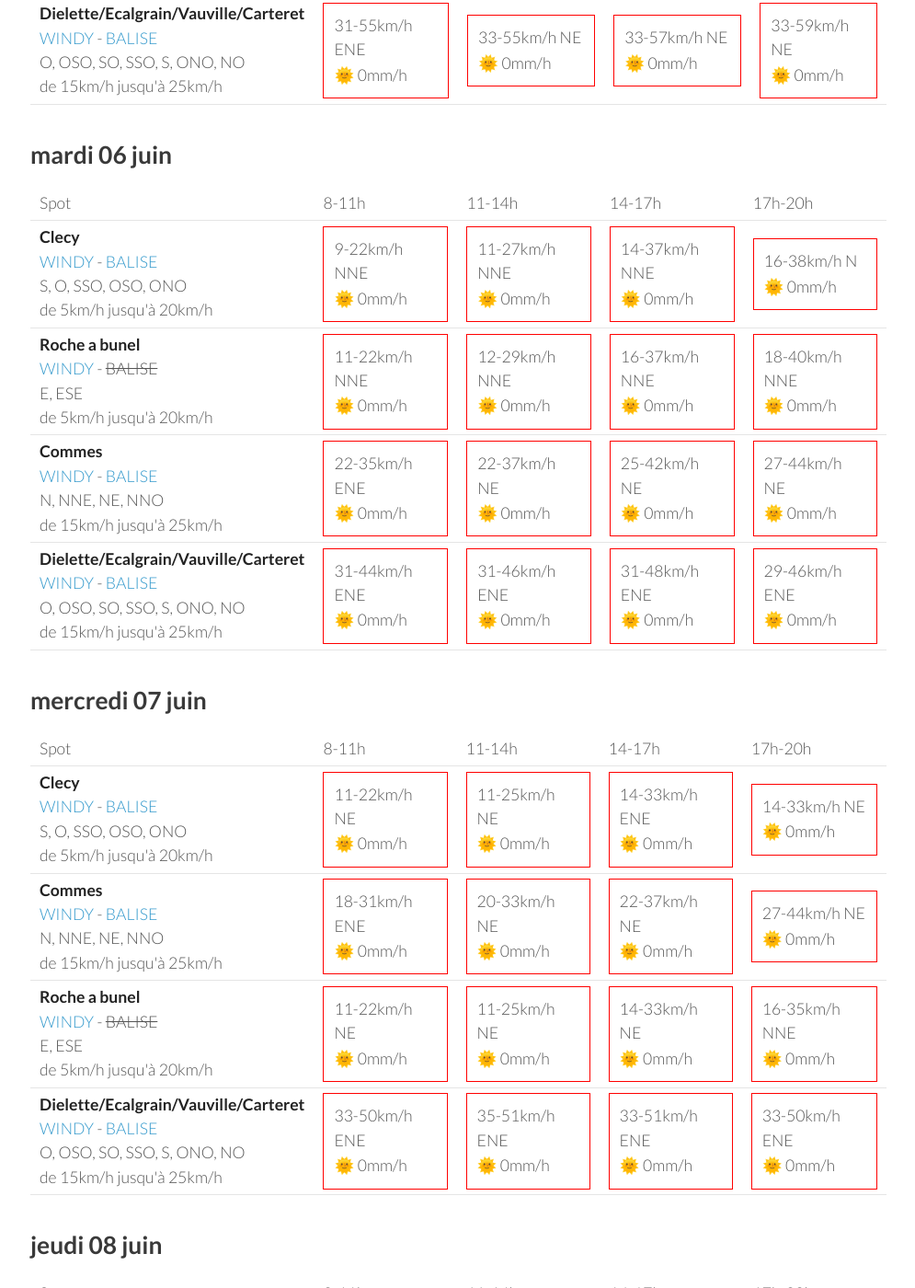
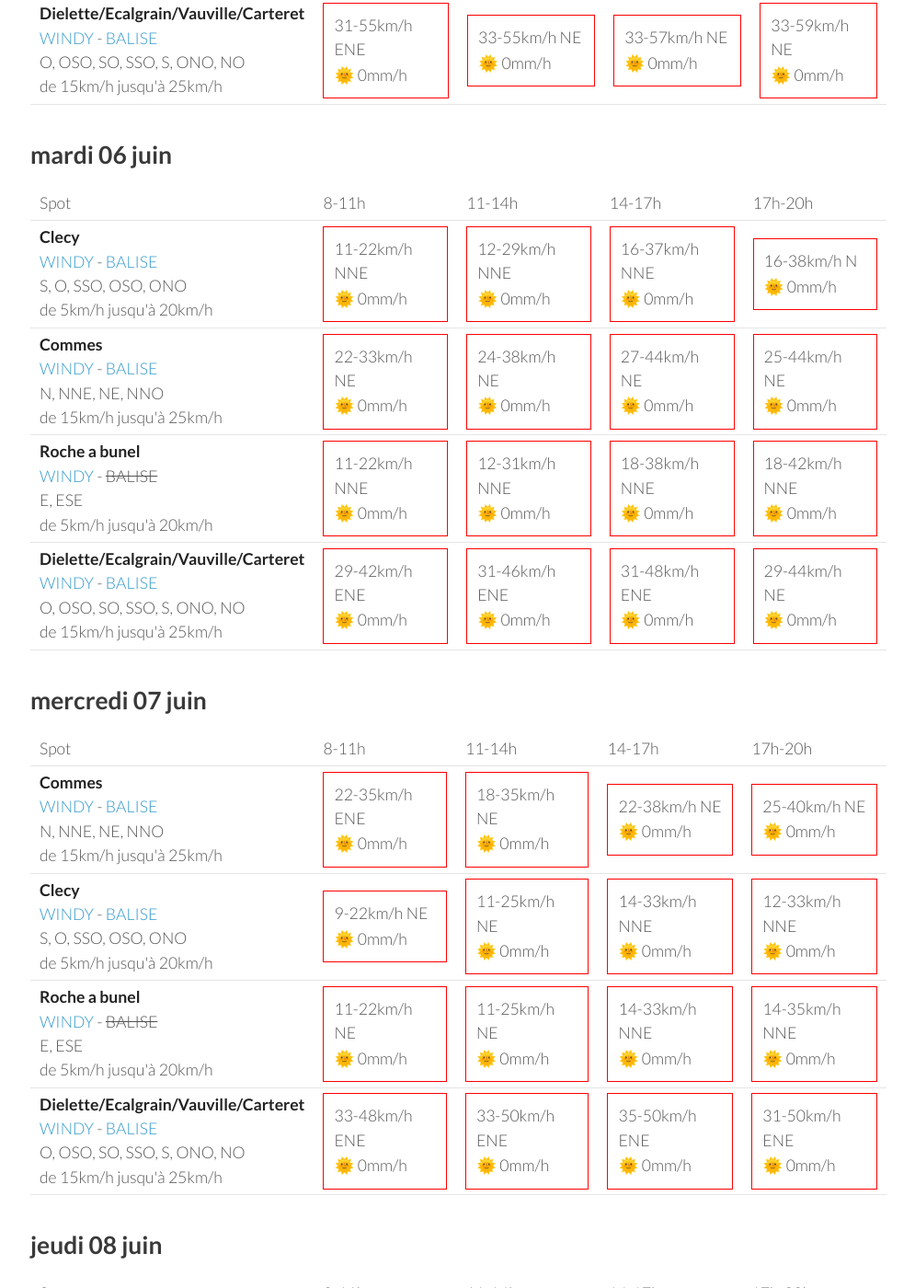
Before and after one commit to parapente-dans-le-nord/parapente-dans-le-nord.github.io, a Jekyll site: the page built from normandie.markdown, in a window 1280 px wide and 1400 px high, scrolled down 1312 px. Shown: the whole window at 92% size, without its empty margins (25-1020 px from the left). Built offline with Jekyll 4.4.1, drawn with Linux system fonts in a browser that asks for light colours; some of the changed text lies outside the part shown.

Commit message:
update index.markdown

```diff
--- a/normandie.markdown
+++ b/normandie.markdown
@@ -136,10 +136,20 @@ page mise à jour le dimanche 04 juin 06:46
 <tr>
         <td><strong>Clecy</strong><br><a href="https://windy.com/48.929/-0.470?48.516,-0.470,8">WINDY</a> - <span class=""><a href="http://www.balisemeteo.com/balise.php?idBalise=122">BALISE</a> </span><br> <span class="vent-favorable">S, O, SSO, OSO, ONO</span><br><span class="force-vent">de 5km/h jusqu'à 20km/h</span> </td>
 
-            <td><div class="not-flyable"><p>9-22km/h NNE</p><p>🌞 0mm/h</p></div></td>
-            <td><div class="not-flyable"><p>11-27km/h NNE</p><p>🌞 0mm/h</p></div></td>
-            <td><div class="not-flyable"><p>14-37km/h NNE</p><p>🌞 0mm/h</p></div></td>
+            <td><div class="not-flyable"><p>11-22km/h NNE</p><p>🌞 0mm/h</p></div></td>
+            <td><div class="not-flyable"><p>12-29km/h NNE</p><p>🌞 0mm/h</p></div></td>
+            <td><div class="not-flyable"><p>16-37km/h NNE</p><p>🌞 0mm/h</p></div></td>
             <td><div class="not-flyable"><p>16-38km/h N</p><p>🌞 0mm/h</p></div></td>
+
+
+    </tr>
+<tr>
+        <td><strong>Commes</strong><br><a href="https://windy.com/49.346/-0.726?48.936,-0.726,8">WINDY</a> - <span class=""><a href="http://www.balisemeteo.com/balise.php?idBalise=158">BALISE</a> </span><br> <span class="vent-favorable">N, NNE, NE, NNO</span><br><span class="force-vent">de 15km/h jusqu'à 25km/h</span> </td>
+
+            <td><div class="not-flyable"><p>22-33km/h NE</p><p>🌞 0mm/h</p></div></td>
+            <td><div class="not-flyable"><p>24-38km/h NE</p><p>🌞 0mm/h</p></div></td>
+            <td><div class="not-flyable"><p>27-44km/h NE</p><p>🌞 0mm/h</p></div></td>
+            <td><div class="not-flyable"><p>25-44km/h NE</p><p>🌞 0mm/h</p></div></td>
 
 
     </tr>
@@ -147,29 +157,19 @@ page mise à jour le dimanche 04 juin 06:46
         <td><strong>Roche a bunel</strong><br><a href="https://windy.com/48.993/-0.499?48.580,-0.499,8">WINDY</a> - <span class="no-balise"> BALISE </span><br> <span class="vent-favorable">E, ESE</span><br><span class="force-vent">de 5km/h jusqu'à 20km/h</span> </td>
 
             <td><div class="not-flyable"><p>11-22km/h NNE</p><p>🌞 0mm/h</p></div></td>
-            <td><div class="not-flyable"><p>12-29km/h NNE</p><p>🌞 0mm/h</p></div></td>
-            <td><div class="not-flyable"><p>16-37km/h NNE</p><p>🌞 0mm/h</p></div></td>
-            <td><div class="not-flyable"><p>18-40km/h NNE</p><p>🌞 0mm/h</p></div></td>
-
-
-    </tr>
-<tr>
-        <td><strong>Commes</strong><br><a href="https://windy.com/49.346/-0.726?48.936,-0.726,8">WINDY</a> - <span class=""><a href="http://www.balisemeteo.com/balise.php?idBalise=158">BALISE</a> </span><br> <span class="vent-favorable">N, NNE, NE, NNO</span><br><span class="force-vent">de 15km/h jusqu'à 25km/h</span> </td>
-
-            <td><div class="not-flyable"><p>22-35km/h ENE</p><p>🌞 0mm/h</p></div></td>
-            <td><div class="not-flyable"><p>22-37km/h NE</p><p>🌞 0mm/h</p></div></td>
-            <td><div class="not-flyable"><p>25-42km/h NE</p><p>🌞 0mm/h</p></div></td>
-            <td><div class="not-flyable"><p>27-44km/h NE</p><p>🌞 0mm/h</p></div></td>
+            <td><div class="not-flyable"><p>12-31km/h NNE</p><p>🌞 0mm/h</p></div></td>
+            <td><div class="not-flyable"><p>18-38km/h NNE</p><p>🌞 0mm/h</p></div></td>
+            <td><div class="not-flyable"><p>18-42km/h NNE</p><p>🌞 0mm/h</p></div></td>
 
 
     </tr>
 <tr>
         <td><strong>Dielette/Ecalgrain/Vauville/Carteret</strong><br><a href="https://windy.com/49.650/-1.856?49.243,-1.856,8">WINDY</a> - <span class=""><a href="http://www.balisemeteo.com/balise.php?idBalise=81">BALISE</a> </span><br> <span class="vent-favorable">O, OSO, SO, SSO, S, ONO, NO</span><br><span class="force-vent">de 15km/h jusqu'à 25km/h</span> </td>
 
-            <td><div class="not-flyable"><p>31-44km/h ENE</p><p>🌞 0mm/h</p></div></td>
+            <td><div class="not-flyable"><p>29-42km/h ENE</p><p>🌞 0mm/h</p></div></td>
             <td><div class="not-flyable"><p>31-46km/h ENE</p><p>🌞 0mm/h</p></div></td>
             <td><div class="not-flyable"><p>31-48km/h ENE</p><p>🌞 0mm/h</p></div></td>
-            <td><div class="not-flyable"><p>29-46km/h ENE</p><p>🌞 0mm/h</p></div></td>
+            <td><div class="not-flyable"><p>29-44km/h NE</p><p>🌞 0mm/h</p></div></td>
 
 
     </tr>
@@ -190,22 +190,22 @@ page mise à jour le dimanche 04 juin 06:46
       <td>17h-20h</td>
     </tr>
 <tr>
-        <td><strong>Clecy</strong><br><a href="https://windy.com/48.929/-0.470?48.516,-0.470,8">WINDY</a> - <span class=""><a href="http://www.balisemeteo.com/balise.php?idBalise=122">BALISE</a> </span><br> <span class="vent-favorable">S, O, SSO, OSO, ONO</span><br><span class="force-vent">de 5km/h jusqu'à 20km/h</span> </td>
+        <td><strong>Commes</strong><br><a href="https://windy.com/49.346/-0.726?48.936,-0.726,8">WINDY</a> - <span class=""><a href="http://www.balisemeteo.com/balise.php?idBalise=158">BALISE</a> </span><br> <span class="vent-favorable">N, NNE, NE, NNO</span><br><span class="force-vent">de 15km/h jusqu'à 25km/h</span> </td>
 
-            <td><div class="not-flyable"><p>11-22km/h NE</p><p>🌞 0mm/h</p></div></td>
-            <td><div class="not-flyable"><p>11-25km/h NE</p><p>🌞 0mm/h</p></div></td>
-            <td><div class="not-flyable"><p>14-33km/h ENE</p><p>🌞 0mm/h</p></div></td>
-            <td><div class="not-flyable"><p>14-33km/h NE</p><p>🌞 0mm/h</p></div></td>
+            <td><div class="not-flyable"><p>22-35km/h ENE</p><p>🌞 0mm/h</p></div></td>
+            <td><div class="not-flyable"><p>18-35km/h NE</p><p>🌞 0mm/h</p></div></td>
+            <td><div class="not-flyable"><p>22-38km/h NE</p><p>🌞 0mm/h</p></div></td>
+            <td><div class="not-flyable"><p>25-40km/h NE</p><p>🌞 0mm/h</p></div></td>
 
 
     </tr>
 <tr>
-        <td><strong>Commes</strong><br><a href="https://windy.com/49.346/-0.726?48.936,-0.726,8">WINDY</a> - <span class=""><a href="http://www.balisemeteo.com/balise.php?idBalise=158">BALISE</a> </span><br> <span class="vent-favorable">N, NNE, NE, NNO</span><br><span class="force-vent">de 15km/h jusqu'à 25km/h</span> </td>
+        <td><strong>Clecy</strong><br><a href="https://windy.com/48.929/-0.470?48.516,-0.470,8">WINDY</a> - <span class=""><a href="http://www.balisemeteo.com/balise.php?idBalise=122">BALISE</a> </span><br> <span class="vent-favorable">S, O, SSO, OSO, ONO</span><br><span class="force-vent">de 5km/h jusqu'à 20km/h</span> </td>
 
-            <td><div class="not-flyable"><p>18-31km/h ENE</p><p>🌞 0mm/h</p></div></td>
-            <td><div class="not-flyable"><p>20-33km/h NE</p><p>🌞 0mm/h</p></div></td>
-            <td><div class="not-flyable"><p>22-37km/h NE</p><p>🌞 0mm/h</p></div></td>
-            <td><div class="not-flyable"><p>27-44km/h NE</p><p>🌞 0mm/h</p></div></td>
+            <td><div class="not-flyable"><p>9-22km/h NE</p><p>🌞 0mm/h</p></div></td>
+            <td><div class="not-flyable"><p>11-25km/h NE</p><p>🌞 0mm/h</p></div></td>
+            <td><div class="not-flyable"><p>14-33km/h NNE</p><p>🌞 0mm/h</p></div></td>
+            <td><div class="not-flyable"><p>12-33km/h NNE</p><p>🌞 0mm/h</p></div></td>
 
 
     </tr>
@@ -214,18 +214,18 @@ page mise à jour le dimanche 04 juin 06:46
 
             <td><div class="not-flyable"><p>11-22km/h NE</p><p>🌞 0mm/h</p></div></td>
             <td><div class="not-flyable"><p>11-25km/h NE</p><p>🌞 0mm/h</p></div></td>
-            <td><div class="not-flyable"><p>14-33km/h NE</p><p>🌞 0mm/h</p></div></td>
-            <td><div class="not-flyable"><p>16-35km/h NNE</p><p>🌞 0mm/h</p></div></td>
+            <td><div class="not-flyable"><p>14-33km/h NNE</p><p>🌞 0mm/h</p></div></td>
+            <td><div class="not-flyable"><p>14-35km/h NNE</p><p>🌞 0mm/h</p></div></td>
 
 
     </tr>
 <tr>
         <td><strong>Dielette/Ecalgrain/Vauville/Carteret</strong><br><a href="https://windy.com/49.650/-1.856?49.243,-1.856,8">WINDY</a> - <span class=""><a href="http://www.balisemeteo.com/balise.php?idBalise=81">BALISE</a> </span><br> <span class="vent-favorable">O, OSO, SO, SSO, S, ONO, NO</span><br><span class="force-vent">de 15km/h jusqu'à 25km/h</span> </td>
 
+            <td><div class="not-flyable"><p>33-48km/h ENE</p><p>🌞 0mm/h</p></div></td>
             <td><div class="not-flyable"><p>33-50km/h ENE</p><p>🌞 0mm/h</p></div></td>
-            <td><div class="not-flyable"><p>35-51km/h ENE</p><p>🌞 0mm/h</p></div></td>
-            <td><div class="not-flyable"><p>33-51km/h ENE</p><p>🌞 0mm/h</p></div></td>
-            <td><div class="not-flyable"><p>33-50km/h ENE</p><p>🌞 0mm/h</p></div></td>
+            <td><div class="not-flyable"><p>35-50km/h ENE</p><p>🌞 0mm/h</p></div></td>
+            <td><div class="not-flyable"><p>31-50km/h ENE</p><p>🌞 0mm/h</p></div></td>
 
 
     </tr>
@@ -248,40 +248,40 @@ page mise à jour le dimanche 04 juin 06:46
 <tr>
         <td><strong>Roche a bunel</strong><br><a href="https://windy.com/48.993/-0.499?48.580,-0.499,8">WINDY</a> - <span class="no-balise"> BALISE </span><br> <span class="vent-favorable">E, ESE</span><br><span class="force-vent">de 5km/h jusqu'à 20km/h</span> </td>
 
-            <td><div class="not-flyable"><p>11-25km/h ENE</p><p>🌞 0mm/h</p></div></td>
-            <td><div class="not-flyable"><p>14-33km/h ENE</p><p>🌞 0mm/h</p></div></td>
-            <td><div class="not-flyable"><p>16-38km/h ENE</p><p>🌞 0mm/h</p></div></td>
-            <td><div class="not-flyable"><p>16-37km/h NE</p><p>🌞 0mm/h</p></div></td>
+            <td><div class="not-flyable"><p>11-24km/h NE</p><p>🌞 0mm/h</p></div></td>
+            <td><div class="not-flyable"><p>11-27km/h ENE</p><p>🌞 0mm/h</p></div></td>
+            <td><div class="not-flyable"><p>16-35km/h ENE</p><p>🌞 0mm/h</p></div></td>
+            <td><div class="not-flyable"><p>18-38km/h NNE</p><p>🌞 0mm/h</p></div></td>
 
 
     </tr>
 <tr>
         <td><strong>Clecy</strong><br><a href="https://windy.com/48.929/-0.470?48.516,-0.470,8">WINDY</a> - <span class=""><a href="http://www.balisemeteo.com/balise.php?idBalise=122">BALISE</a> </span><br> <span class="vent-favorable">S, O, SSO, OSO, ONO</span><br><span class="force-vent">de 5km/h jusqu'à 20km/h</span> </td>
 
-            <td><div class="not-flyable"><p>11-24km/h ENE</p><p>🌞 0mm/h</p></div></td>
-            <td><div class="not-flyable"><p>14-31km/h ENE</p><p>🌞 0mm/h</p></div></td>
-            <td><div class="not-flyable"><p>16-37km/h ENE</p><p>🌞 0mm/h</p></div></td>
+            <td><div class="not-flyable"><p>11-22km/h NE</p><p>🌞 0mm/h</p></div></td>
+            <td><div class="not-flyable"><p>11-27km/h ENE</p><p>🌞 0mm/h</p></div></td>
             <td><div class="not-flyable"><p>14-35km/h ENE</p><p>🌞 0mm/h</p></div></td>
+            <td><div class="not-flyable"><p>14-35km/h NE</p><p>🌞 0mm/h</p></div></td>
 
 
     </tr>
 <tr>
         <td><strong>Commes</strong><br><a href="https://windy.com/49.346/-0.726?48.936,-0.726,8">WINDY</a> - <span class=""><a href="http://www.balisemeteo.com/balise.php?idBalise=158">BALISE</a> </span><br> <span class="vent-favorable">N, NNE, NE, NNO</span><br><span class="force-vent">de 15km/h jusqu'à 25km/h</span> </td>
 
-            <td><div class="not-flyable"><p>20-31km/h ENE</p><p>🌞 0mm/h</p></div></td>
-            <td><div class="not-flyable"><p>22-37km/h ENE</p><p>🌞 0mm/h</p></div></td>
-            <td><div class="not-flyable"><p>25-42km/h NE</p><p>🌞 0mm/h</p></div></td>
-            <td><div class="not-flyable"><p>29-48km/h NE</p><p>🌞 0mm/h</p></div></td>
+            <td><div class="not-flyable"><p>22-35km/h ENE</p><p>🌞 0mm/h</p></div></td>
+            <td><div class="not-flyable"><p>20-37km/h ENE</p><p>🌞 0mm/h</p></div></td>
+            <td><div class="not-flyable"><p>24-40km/h NE</p><p>🌞 0mm/h</p></div></td>
+            <td><div class="not-flyable"><p>27-42km/h NE</p><p>🌞 0mm/h</p></div></td>
 
 
     </tr>
 <tr>
         <td><strong>Dielette/Ecalgrain/Vauville/Carteret</strong><br><a href="https://windy.com/49.650/-1.856?49.243,-1.856,8">WINDY</a> - <span class=""><a href="http://www.balisemeteo.com/balise.php?idBalise=81">BALISE</a> </span><br> <span class="vent-favorable">O, OSO, SO, SSO, S, ONO, NO</span><br><span class="force-vent">de 15km/h jusqu'à 25km/h</span> </td>
 
-            <td><div class="not-flyable"><p>31-50km/h ENE</p><p>🌞 0mm/h</p></div></td>
+            <td><div class="not-flyable"><p>33-51km/h ENE</p><p>🌞 0mm/h</p></div></td>
+            <td><div class="not-flyable"><p>33-51km/h ENE</p><p>🌞 0mm/h</p></div></td>
             <td><div class="not-flyable"><p>35-51km/h ENE</p><p>🌞 0mm/h</p></div></td>
-            <td><div class="not-flyable"><p>35-51km/h ENE</p><p>🌞 0mm/h</p></div></td>
-            <td><div class="not-flyable"><p>35-51km/h ENE</p><p>🌞 0mm/h</p></div></td>
+            <td><div class="not-flyable"><p>31-51km/h ENE</p><p>🌞 0mm/h</p></div></td>
 
 
     </tr>
@@ -289,3 +289,59 @@ page mise à jour le dimanche 04 juin 06:46
 </tbody>
 </table>
 {:/}
+## vendredi 09 juin
+
+{::nomarkdown}
+<table>
+  <tbody>
+    <tr>
+      <td>Spot</td>
+      <td>8-11h</td>
+      <td>11-14h</td>
+      <td>14-17h</td>
+      <td>17h-20h</td>
+    </tr>
+<tr>
+        <td><strong>Roche a bunel</strong><br><a href="https://windy.com/48.993/-0.499?48.580,-0.499,8">WINDY</a> - <span class="no-balise"> BALISE </span><br> <span class="vent-favorable">E, ESE</span><br><span class="force-vent">de 5km/h jusqu'à 20km/h</span> </td>
+
+            <td><div class="not-flyable"><p>9-20km/h NE</p><p>🌞 0mm/h</p></div></td>
+            <td><div class="not-flyable"><p>11-25km/h NE</p><p>🌞 0mm/h</p></div></td>
+            <td><div class="not-flyable"><p>18-38km/h E</p><p>🌞 0mm/h</p></div></td>
+            <td><div class="not-flyable"><p>14-38km/h E</p><p>🌞 0mm/h</p></div></td>
+
+
+    </tr>
+<tr>
+        <td><strong>Clecy</strong><br><a href="https://windy.com/48.929/-0.470?48.516,-0.470,8">WINDY</a> - <span class=""><a href="http://www.balisemeteo.com/balise.php?idBalise=122">BALISE</a> </span><br> <span class="vent-favorable">S, O, SSO, OSO, ONO</span><br><span class="force-vent">de 5km/h jusqu'à 20km/h</span> </td>
+
+            <td><div class="not-flyable"><p>9-20km/h NE</p><p>🌞 0mm/h</p></div></td>
+            <td><div class="not-flyable"><p>11-25km/h ENE</p><p>🌞 0mm/h</p></div></td>
+            <td><div class="not-flyable"><p>16-38km/h E</p><p>🌞 0mm/h</p></div></td>
+            <td><div class="not-flyable"><p>14-38km/h ESE</p><p>🌞 0mm/h</p></div></td>
+
+
+    </tr>
+<tr>
+        <td><strong>Commes</strong><br><a href="https://windy.com/49.346/-0.726?48.936,-0.726,8">WINDY</a> - <span class=""><a href="http://www.balisemeteo.com/balise.php?idBalise=158">BALISE</a> </span><br> <span class="vent-favorable">N, NNE, NE, NNO</span><br><span class="force-vent">de 15km/h jusqu'à 25km/h</span> </td>
+
+            <td><div class="not-flyable"><p>18-27km/h ENE</p><p>🌞 0mm/h</p></div></td>
+            <td><div class="not-flyable"><p>18-31km/h NE</p><p>🌞 0mm/h</p></div></td>
+            <td><div class="not-flyable"><p>22-35km/h NE</p><p>🌞 0mm/h</p></div></td>
+            <td><div class="not-flyable"><p>29-46km/h NE</p><p>🌞 0mm/h</p></div></td>
+
+
+    </tr>
+<tr>
+        <td><strong>Dielette/Ecalgrain/Vauville/Carteret</strong><br><a href="https://windy.com/49.650/-1.856?49.243,-1.856,8">WINDY</a> - <span class=""><a href="http://www.balisemeteo.com/balise.php?idBalise=81">BALISE</a> </span><br> <span class="vent-favorable">O, OSO, SO, SSO, S, ONO, NO</span><br><span class="force-vent">de 15km/h jusqu'à 25km/h</span> </td>
+
+            <td><div class="not-flyable"><p>29-42km/h ENE</p><p>🌞 0mm/h</p></div></td>
+            <td><div class="not-flyable"><p>29-44km/h ENE</p><p>🌞 0mm/h</p></div></td>
+            <td><div class="not-flyable"><p>31-46km/h ENE</p><p>🌞 0mm/h</p></div></td>
+            <td><div class="not-flyable"><p>31-48km/h ENE</p><p>🌞 0mm/h</p></div></td>
+
+
+    </tr>
+
+</tbody>
+</table>
+{:/}
```
Also changed, not shown: other parts of normandie.markdown (+1 -1 lines).
